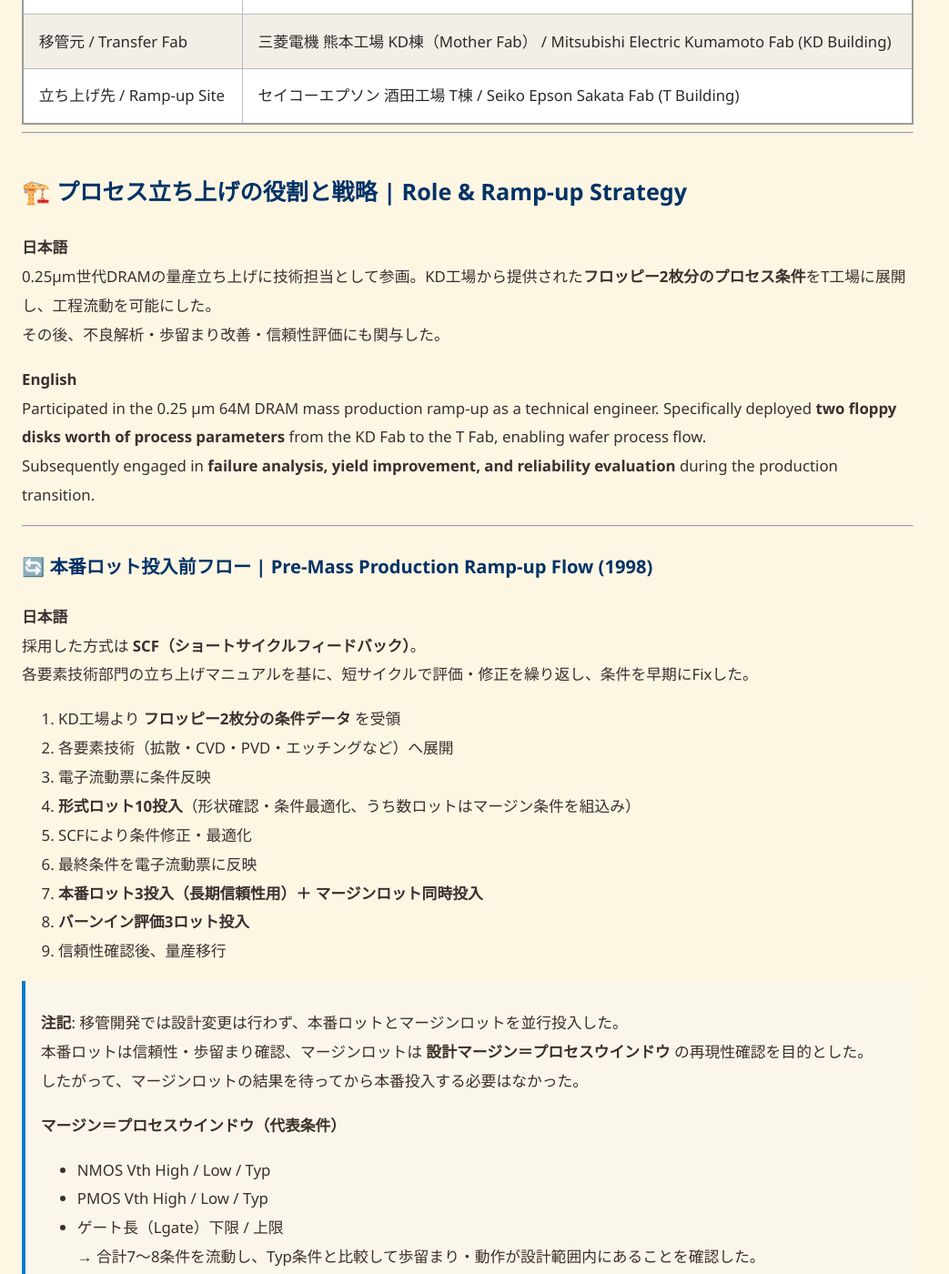
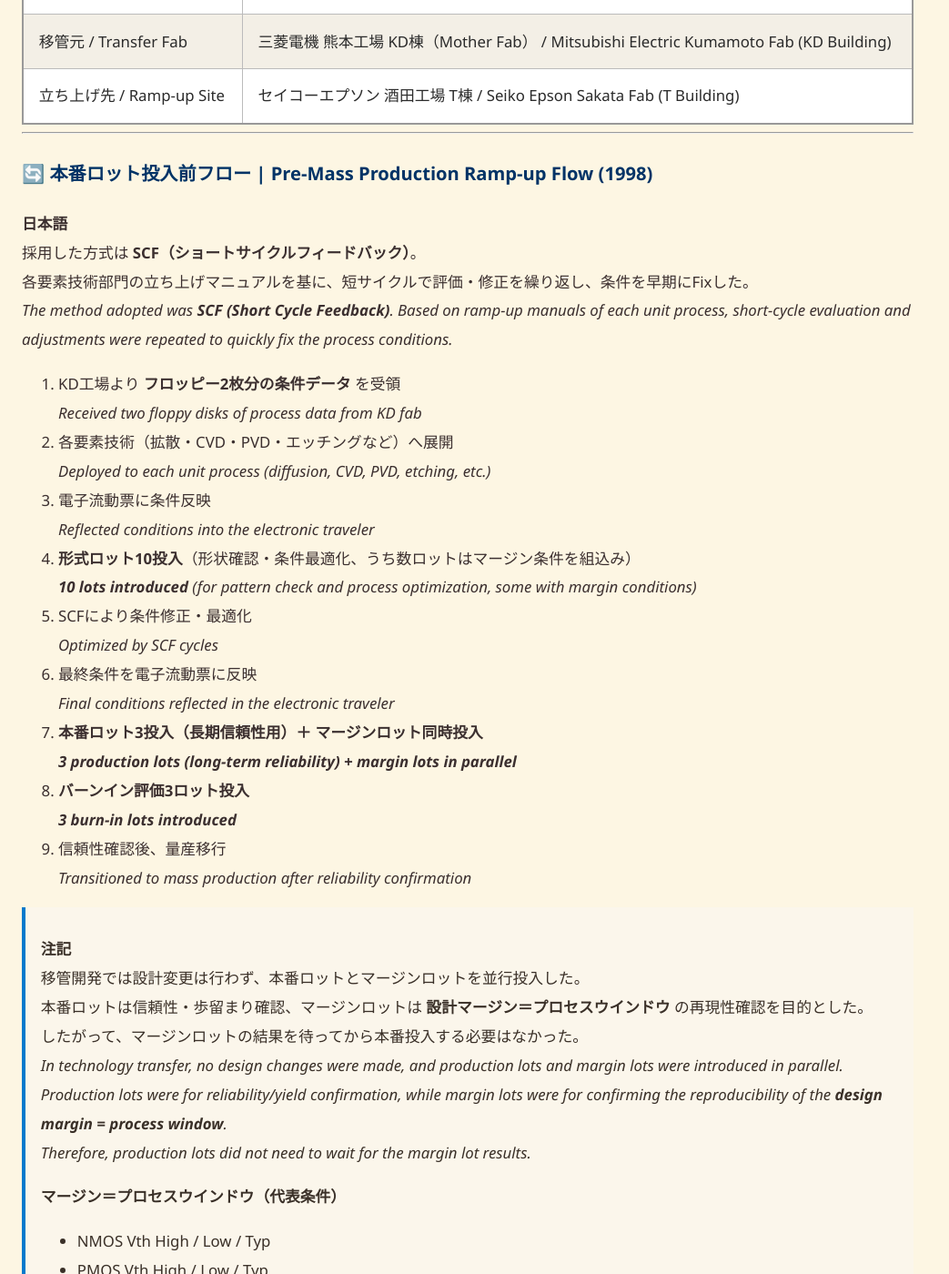
Before and after one commit to Samizo-AITL/Edusemi-Plus, a Jekyll site: the page built from archive/in1998/DRAM_Startup_64M_1998.md, in a window 1280 px wide and 1400 px high, scrolled down 1077 px. Shown: the whole window at 91% size, without its empty margins (0-1043 px from the left). Built offline with Jekyll 4.4.1, drawn with Linux system fonts in a browser that asks for light colours; some of the changed text lies outside the part shown.

Commit message:
Update DRAM_Startup_64M_1998.md

```diff
--- a/archive/in1998/DRAM_Startup_64M_1998.md
+++ b/archive/in1998/DRAM_Startup_64M_1998.md
@@ -41,60 +41,67 @@
 
 ---
 
-## 🏗️ プロセス立ち上げの役割と戦略 | Role & Ramp-up Strategy
-
-**日本語**
-0.25μm世代DRAMの量産立ち上げに技術担当として参画。KD工場から提供された**フロッピー2枚分のプロセス条件**をT工場に展開し、工程流動を可能にした。
-その後、不良解析・歩留まり改善・信頼性評価にも関与した。
-
-**English**
-Participated in the 0.25 μm 64M DRAM mass production ramp-up as a technical engineer. Specifically deployed **two floppy disks worth of process parameters** from the KD Fab to the T Fab, enabling wafer process flow.
-Subsequently engaged in **failure analysis, yield improvement, and reliability evaluation** during the production transition.
-
----
-
 ### 🔄 本番ロット投入前フロー | Pre-Mass Production Ramp-up Flow (1998)
 
 **日本語**
 採用した方式は **SCF（ショートサイクルフィードバック）**。
 各要素技術部門の立ち上げマニュアルを基に、短サイクルで評価・修正を繰り返し、条件を早期にFixした。
+*The method adopted was **SCF (Short Cycle Feedback)**. Based on ramp-up manuals of each unit process, short-cycle evaluation and adjustments were repeated to quickly fix the process conditions.*
 
 1. KD工場より **フロッピー2枚分の条件データ** を受領
+   *Received two floppy disks of process data from KD fab*
 2. 各要素技術（拡散・CVD・PVD・エッチングなど）へ展開
+   *Deployed to each unit process (diffusion, CVD, PVD, etching, etc.)*
 3. 電子流動票に条件反映
+   *Reflected conditions into the electronic traveler*
 4. **形式ロット10投入**（形状確認・条件最適化、うち数ロットはマージン条件を組込み）
+   ***10 lots introduced** (for pattern check and process optimization, some with margin conditions)*
 5. SCFにより条件修正・最適化
+   *Optimized by SCF cycles*
 6. 最終条件を電子流動票に反映
+   *Final conditions reflected in the electronic traveler*
 7. **本番ロット3投入（長期信頼性用）＋ マージンロット同時投入**
+   ***3 production lots (long-term reliability) + margin lots in parallel***
 8. **バーンイン評価3ロット投入**
+   ***3 burn-in lots introduced***
 9. 信頼性確認後、量産移行
+   *Transitioned to mass production after reliability confirmation*
 
-> **注記**: 移管開発では設計変更は行わず、本番ロットとマージンロットを並行投入した。
+> **注記**
+> 移管開発では設計変更は行わず、本番ロットとマージンロットを並行投入した。
 > 本番ロットは信頼性・歩留まり確認、マージンロットは **設計マージン＝プロセスウインドウ** の再現性確認を目的とした。
 > したがって、マージンロットの結果を待ってから本番投入する必要はなかった。
+> *In technology transfer, no design changes were made, and production lots and margin lots were introduced in parallel.
+> Production lots were for reliability/yield confirmation, while margin lots were for confirming the reproducibility of the **design margin = process window**.
+> Therefore, production lots did not need to wait for the margin lot results.*
 >
 > **マージン＝プロセスウインドウ（代表条件）**
 > - NMOS Vth High / Low / Typ
 > - PMOS Vth High / Low / Typ
 > - ゲート長（Lgate）下限 / 上限
 > → 合計7〜8条件を流動し、Typ条件と比較して歩留まり・動作が設計範囲内にあることを確認した。
+> *Margin = Process Window (examples):
+> - NMOS Vth High / Low / Typ
+> - PMOS Vth High / Low / Typ
+> - Gate length (Lgate) min / max
+> → A total of 7–8 conditions were run, confirming that yield and operation stayed within the design window compared to Typ conditions.*
 
 ---
 
 ## 📊 フェーズ別の解析と改善 | Phase-by-Phase Analysis & Improvements
 
-| フェーズ / Phase | 日本語 | English |
-|-----------------|--------|---------|
-| 🔹 形式ロット投入 | **10ロット投入（内数ロットはマージン条件）** – SCFで条件最適化 | **10 lots (incl. margin conditions)** – Process optimization by SCF |
-| 🔹 本番＋マージンロット投入 | **3ロット本番（長期信頼性用）＋ マージンロット並行投入** | **3 lots for long-term reliability + margin lots in parallel** |
-| 🔹 バーンイン評価 | **3ロット投入（Burn-in試験用）** | **3 lots for burn-in test** |
-| 📉 初回歩留まり | 約 **65%**、主不良は **ポーズリフレッシュ不良** | Initial yield ~65%, main defect was **Pause Refresh failure** |
-| 🔍 不良解析 | **Pause Refresh条件でのビットエラー原因調査** | Investigation of bit errors under **Pause Refresh** conditions |
-| ⚡ 容量確認 | **セル容量は正常 → SNコンタクト〜N+/P-Wellリーク疑い** | Cell capacitance normal → suspected leakage between SN contact and N+/P-Well |
-| 🧐 SEM観察 | 構造欠陥なし（THB領域含む） | No structural defects found (incl. THB area) |
-| 📌 原因特定 | **WSA-ETドライエッチ後・LDD複数回レジスト剥離アッシングによるプラズマダメージ** | **Plasma damage from resist ashing after WSA-ET dry etch and multiple LDD steps** |
-| 🛠️ 改善処置 | レジスト剥離を **ウェット処理主体へ変更**（アッシング最小化） | Changed resist strip to **wet process** (minimized ashing) |
-| ✅ 結果 | 歩留まり **65% → 80%**、信頼性試験クリア | Yield improved **65% → 80%**, passed reliability tests |
+| フェーズ / Phase | 日本語 | *English* |
+|-----------------|--------|-----------|
+| 🔹 形式ロット投入 | **10ロット投入（内数ロットはマージン条件）** – SCFで条件最適化 | *10 lots (incl. margin conditions) – Process optimization by SCF* |
+| 🔹 本番＋マージンロット投入 | **3ロット本番（長期信頼性用）＋ マージンロット並行投入** | *3 lots for long-term reliability + margin lots in parallel* |
+| 🔹 バーンイン評価 | **3ロット投入（Burn-in試験用）** | *3 lots for burn-in test* |
+| 📉 初回歩留まり | 約 **65%**、主不良は **ポーズリフレッシュ不良** | *Initial yield ~65%, main defect was Pause Refresh failure* |
+| 🔍 不良解析 | **Pause Refresh条件でのビットエラー原因調査** | *Investigation of bit errors under Pause Refresh conditions* |
+| ⚡ 容量確認 | **セル容量は正常 → SNコンタクト〜N+/P-Wellリーク疑い** | *Cell capacitance normal → suspected leakage between SN contact and N+/P-Well* |
+| 🧐 SEM観察 | 構造欠陥なし（THB領域含む） | *No structural defects found (incl. THB area)* |
+| 📌 原因特定 | **WSA-ETドライエッチ後・LDD複数回レジスト剥離アッシングによるプラズマダメージ** | *Plasma damage from resist ashing after WSA-ET dry etch and multiple LDD steps* |
+| 🛠️ 改善処置 | レジスト剥離を **ウェット処理主体へ変更**（アッシング最小化） | *Changed resist strip to wet process (minimized ashing)* |
+| ✅ 結果 | 歩留まり **65% → 80%**、信頼性試験クリア | *Yield improved 65% → 80%, passed reliability tests* |
 
 ---
 
```
